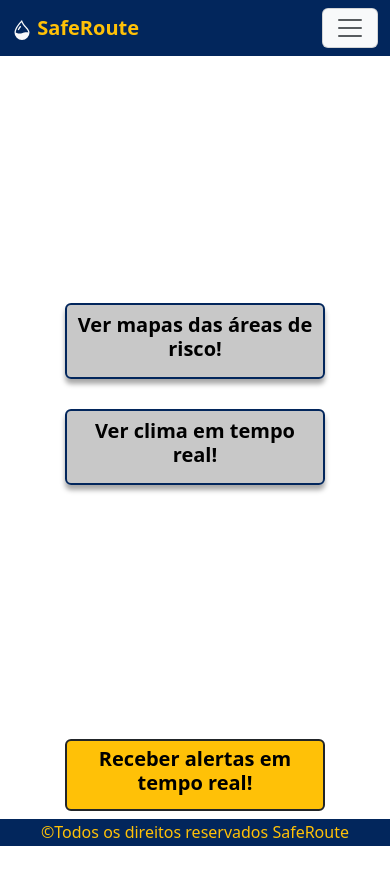
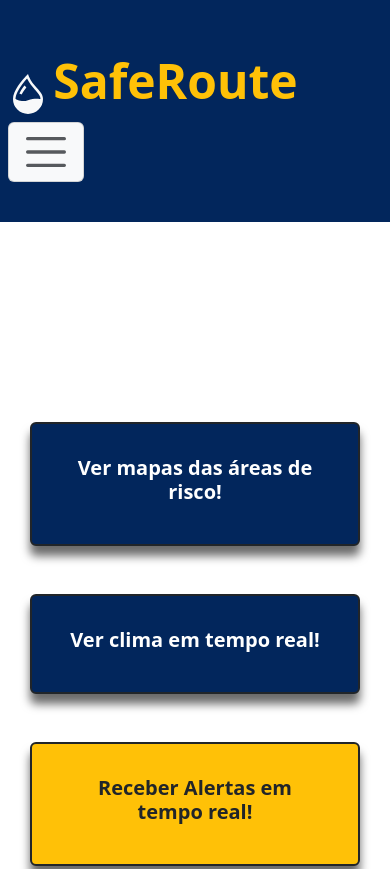
Before and after one commit to volpebits/safeRoute, a plain HTML site: page index.html in a window 390 px wide. Shown: the top 869 px of the page. Before the commit the page ends 846 px from the top, so only its background shows below. Drawn offline with nearby package versions, Linux system fonts and the light colour scheme.

Commit message:
fix: size of header

```diff
--- a/assets/css/styles.css
+++ b/assets/css/styles.css
@@ -1,28 +1,72 @@
-.bg-blue{
+.bg-blue {
     background-color: #02265c;
 }
 
-.text{
+.text {
     color: #02265c;
 }
 
-.cards{
+.cards {
     display: flex;
     width: 100%;
-    height: 80vh;
     flex-direction: column;
     justify-content: center;
     align-items: center;
-    gap: 30px;
 }
 
-.card{
-    background-color: rgba(128, 128, 128, 0.43);
-    border: 2px solid #02265c;
-    box-shadow: 0px 5px 5px 0px rgba(0, 0, 0, 0.345);
+.icons {
+    width: 30%;
+    padding: 1rem;
+    box-shadow: 0px 10px 10px 0px rgba(0, 0, 0, 0.586);
 }
 
-.button{
+.button {
     text-decoration: none;
-    color: black;
+    color: white;
 }
+
+footer h2 {
+    font-size: 1rem;
+}
+
+@media(max-width:1000px) {
+    .icons {
+        width: 90%;
+        padding: 2rem;
+    }
+
+    .nav {
+        padding: 2rem;
+    }
+
+    .title {
+        font-size: 3rem;
+        align-items: center;
+    }
+
+    .navbar-toggler-icon {
+        width: 50px;
+        height: 50px;
+    }
+
+    .drop {
+        width: 40px;
+        height: 40px;
+    }
+
+    footer h2 {
+        font-size: 2rem;
+    }
+
+    .nav-link{
+        font-size: 2rem;
+    }
+
+    .btn-alert{
+        font-size: 2rem;
+    }
+
+    .search{
+        display: none;
+    }
+}
--- a/index.html
+++ b/index.html
@@ -15,16 +15,16 @@
     <!-- Header -->
     <div class="header">
         <nav class="navbar bg-blue">
-            <div class="container-fluid">
+            <div class="nav container-fluid px-2">
                 <a class="navbar-brand fw-bold" href="/index.html">
                     <svg xmlns="http://www.w3.org/2000/svg" width="20" height="20" fill="currentColor"
-                        class="bi bi-droplet-half text-light" viewBox="0 0 16 16">
+                        class="drop bi bi-droplet-half text-light" viewBox="0 0 16 16">
                         <path fill-rule="evenodd"
                             d="M7.21.8C7.69.295 8 0 8 0q.164.544.371 1.038c.812 1.946 2.073 3.35 3.197 4.6C12.878 7.096 14 8.345 14 10a6 6 0 0 1-12 0C2 6.668 5.58 2.517 7.21.8m.413 1.021A31 31 0 0 0 5.794 3.99c-.726.95-1.436 2.008-1.96 3.07C3.304 8.133 3 9.138 3 10c0 0 2.5 1.5 5 .5s5-.5 5-.5c0-1.201-.796-2.157-2.181-3.7l-.03-.032C9.75 5.11 8.5 3.72 7.623 1.82z" />
                         <path fill-rule="evenodd"
                             d="M4.553 7.776c.82-1.641 1.717-2.753 2.093-3.13l.708.708c-.29.29-1.128 1.311-1.907 2.87z" />
                     </svg>
-                    <span class="text-warning">SafeRoute</span>
+                    <span class="title text-warning">SafeRoute</span>
                 </a>
                 <button class="navbar-toggler bg-light" type="button" data-bs-toggle="offcanvas"
                     data-bs-target="#offcanvasNavbar" aria-controls="offcanvasNavbar" aria-label="Toggle navigation">
@@ -33,7 +33,7 @@
                 <div class="offcanvas offcanvas-end" tabindex="-1" id="offcanvasNavbar"
                     aria-labelledby="offcanvasNavbarLabel">
                     <div class="offcanvas-header">
-                        <h5 class="offcanvas-title fw-bold text" id="offcanvasNavbarLabel">SafeRoute</h5>
+                        <h5 class="title offcanvas-title fw-bold text" id="offcanvasNavbarLabel">SafeRoute</h5>
                         <button type="button" class="btn-close" data-bs-dismiss="offcanvas" aria-label="Close"></button>
                     </div>
                     <div class="offcanvas-body">
@@ -47,18 +47,20 @@
                             <li class="nav-item">
                                 <a class="nav-link" href="/assets/pages/clima.html">Clima</a>
                             </li>
+                            <div class="search">
                                 <form class="d-flex mt-2" role="search">
                                     <input class="form-control me-2 border border-2 border-warning" type="search"
                                         placeholder="Buscar" aria-label="Search" />
                                     <button class="btn border border-2 border-warning" type="submit">
-                                    <svg xmlns="http://www.w3.org/2000/svg" width="20" height="20" fill="currentColor"
-                                        class="bi bi-search" viewBox="0 0 16 16">
+                                        <svg xmlns="http://www.w3.org/2000/svg" width="20" height="20"
+                                            fill="currentColor" class="bi bi-search" viewBox="0 0 16 16">
                                             <path
                                                 d="M11.742 10.344a6.5 6.5 0 1 0-1.397 1.398h-.001q.044.06.098.115l3.85 3.85a1 1 0 0 0 1.415-1.414l-3.85-3.85a1 1 0 0 0-.115-.1zM12 6.5a5.5 5.5 0 1 1-11 0 5.5 5.5 0 0 1 11 0" />
                                         </svg>
                                     </button>
                                 </form>
-                            <button onclick="receberAlerta()" class="btn btn-warning mt-2 text-blue">Receber
+                            </div>
+                            <button onclick="receberAlerta()" class="btn-alert btn btn-warning mt-2 text-blue">Receber
                                 Alertas</button>
                     </div>
                 </div>
@@ -66,34 +68,37 @@
         </nav>
     </div>
     <!-- Fim Header -->
+    <div class="container vh-100 d-flex justify-content-center gap-5">
+        <!-- botões -->
+        <div class="cards gap-5">
 
-    <!-- botões -->
-    <div class="cards">
-
-        <div class="card col-8 col-md-3 p-2 rounded">
+            <div class="icons rounded bg-blue border border-2 border-dark">
                 <a href="/assets/pages/mapas.html" class="button">
                     <h3 class="fs-5 fw-bold text-center">Ver mapas das áreas de risco!</h3>
                 </a>
             </div>
 
-        <div class="card col-8 col-md-3 p-2 rounded">
+            <div class="icons rounded bg-blue border border-2 border-dark">
                 <a href="/assets/pages/clima.html" class="button">
                     <h3 class="fs-5 fw-bold text-center">Ver clima em tempo real!</h3>
                 </a>
             </div>
+
+            <div class="icons rounded bg-warning border border-2 border-dark">
+                <a onclick="receberAlerta()" href="#" class="button text-dark">
+                    <h3 class="fs-5 fw-bold text-center">Receber Alertas em tempo real!</h3>
+                </a>
+            </div>
         </div>
 
-    <div class="btn-alert d-flex justify-content-center py-2">
-        <button onclick="receberAlerta()" class="btn btn-warning border border-2 border-dark col-8 col-md-3">
-            <h3 class="fs-5 fw-bold text-center">Receber alertas em tempo real!</h3>
-        </button>
     </div>
-
     <!-- Footer -->
 
     <div>
-        <h2 class="bg-blue text-warning fs-6 d-flex justify-content-center p-1 m-0">&copy;Todos os direitos
+        <footer>
+            <h2 class="bg-blue text-warning d-flex justify-content-center p-1 m-0">&copy;Todos os direitos
                 reservados SafeRoute</h2>
+        </footer>
     </div>
 
     <!-- Fim do Footer -->
```
Lines whose indentation alone changed are shown as unchanged.
